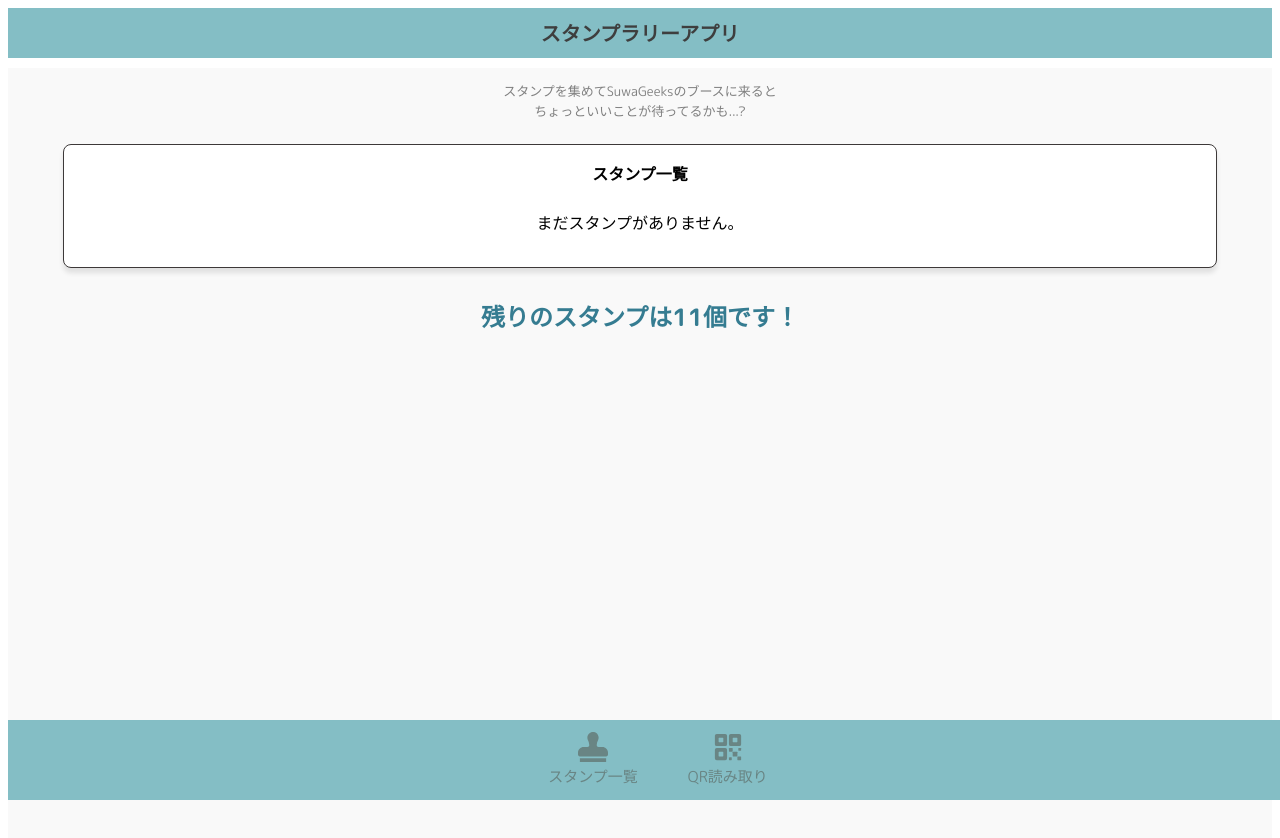
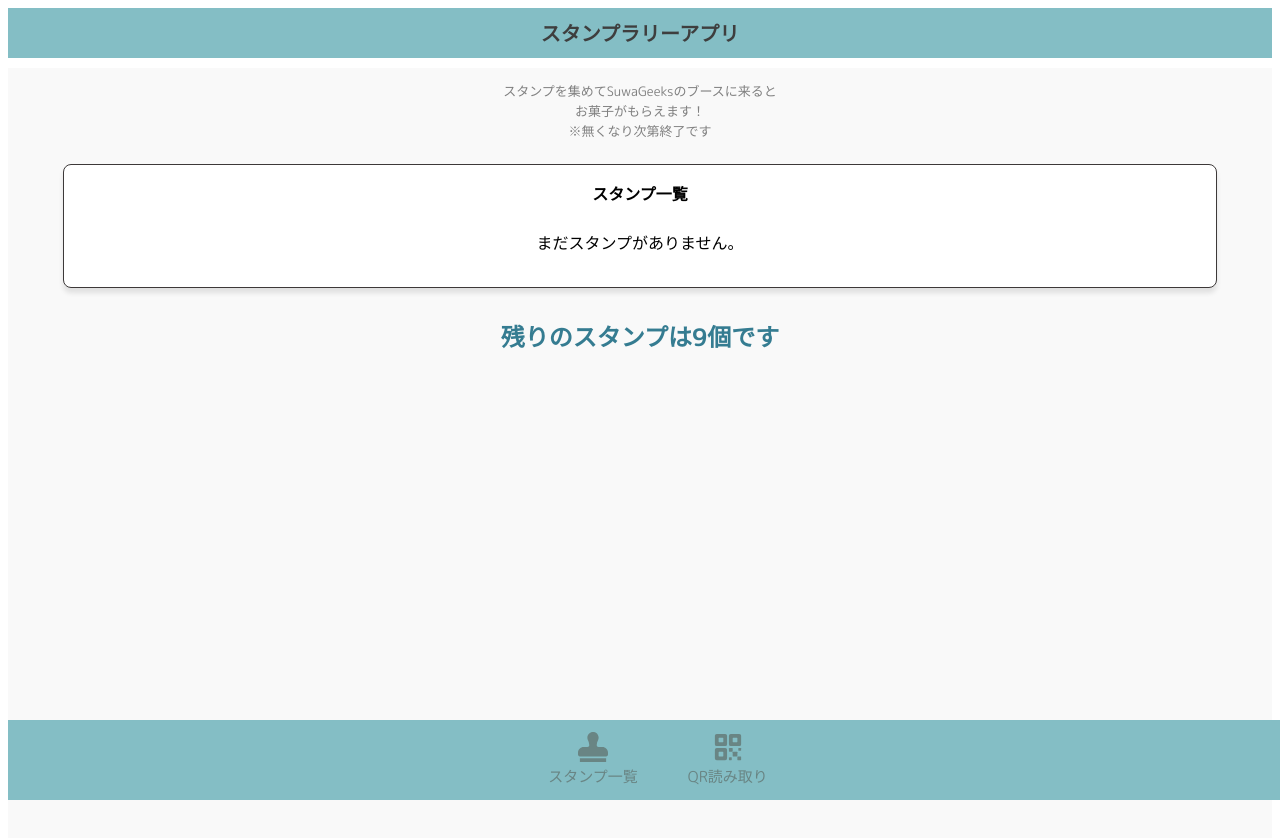
Before and after one commit to ice28992/fes-stamp, a Next.js app: page / in a window 1280 px wide. Shown: the top 838 px of the page. Built offline with nearby package versions, Linux system fonts and the light colour scheme.

Commit message:
change: スタンプ最大値の変更

```diff
--- a/app/page.tsx
+++ b/app/page.tsx
@@ -9,7 +9,7 @@ import styles from './style.module.css';
 
 export default function Home() {
   const { events } = EventCookie();
-  const totalStamps = 11;
+  const totalStamps = 9;
 
   const [selectedEvent, setSelectedEvent] = useState<EventData | null>(null);
   const imageUrl = selectedEvent ? `/images/${selectedEvent.id}.png` : null;
@@ -19,7 +19,8 @@ export default function Home() {
       {/* スタンプ一覧カード */}
       <p className={styles.p}>
         スタンプを集めてSuwaGeeksのブースに来ると<br/>
-        ちょっといいことが待ってるかも...?
+        お菓子がもらえます！<br/>
+        ※無くなり次第終了です
       </p>
       <div className={styles.contents}>
         <WrapCard cardTitle="スタンプ一覧">
@@ -36,8 +37,8 @@ export default function Home() {
                   <Image
                     src={`/images/${ev.id}.png`}
                     alt={`Event ${ev.id} Image`}
-                    width={70}
-                    height={70}
+                    width={60}
+                    height={60}
                   />
                 </div>
               ))}
@@ -50,15 +51,13 @@ export default function Home() {
       {events.length === totalStamps ? (
         <>
           <p className={styles.h2}>
-            SuwaGeeksのブースに行くと、<br />
-            ちょっとしたお菓子がもらえます！<br />
-            ※無くなり次第終了です
+            Congratulations!!
           </p>
           <hr />
         </>
       ) : (
         <h2 className={styles.h2}>
-          残りのスタンプは{totalStamps - events.length}個です！
+          残りのスタンプは{totalStamps - events.length}個です
         </h2>
       )}
 
```
